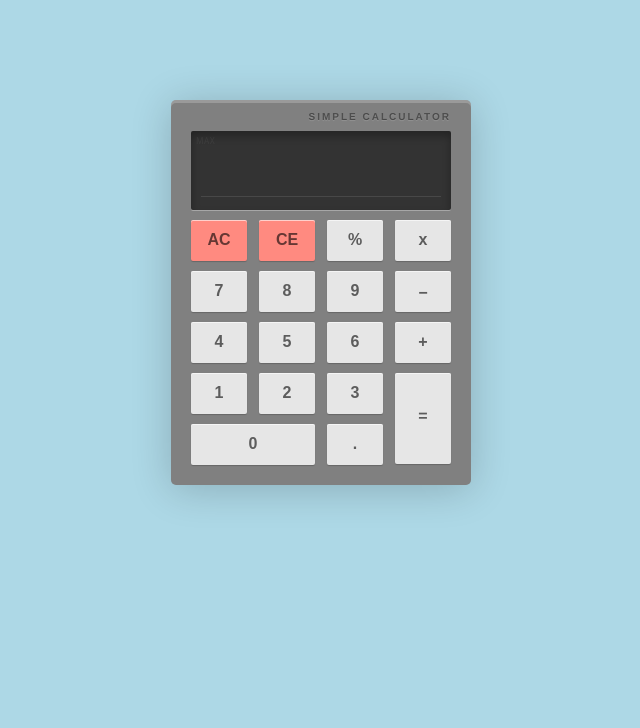
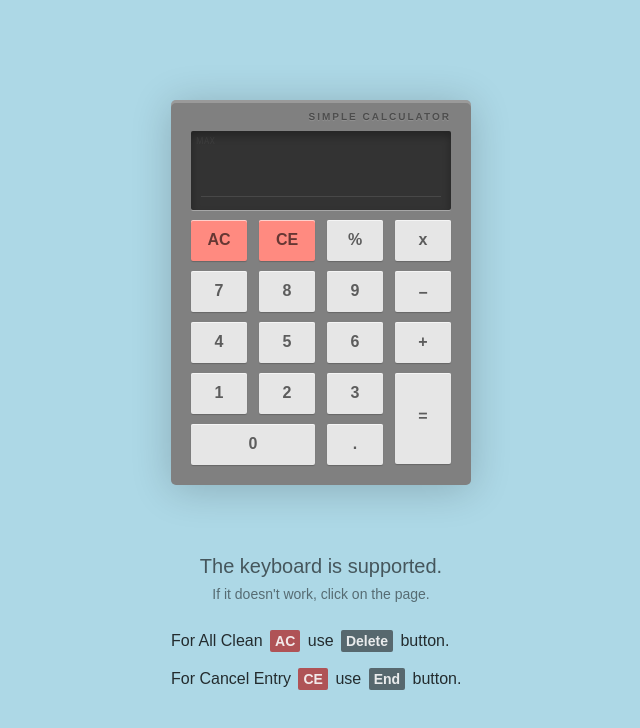
Before and after one commit to JosiahAutor/AngularCalculator, an Angular app: page / in a window 1280 px wide. Shown: the top 728 px of the page, without its empty margins (319-959 px from the left). Built offline with nearby package versions, Linux system fonts and the light colour scheme.

Commit message:
create tip component

```diff
--- a/src/app/app.module.ts
+++ b/src/app/app.module.ts
@@ -5,12 +5,14 @@ import { AppRoutingModule } from './app-routing.module';
 import { AppComponent } from './app.component';
 import { CalculatorComponent } from './components/calculator/calculator.component';
 import { BodyComponent } from './components/body/body.component';
+import { TipsComponent } from './components/tips/tips.component';
 
 @NgModule({
   declarations: [
     AppComponent,
     CalculatorComponent,
-    BodyComponent
+    BodyComponent,
+    TipsComponent
   ],
   imports: [
     BrowserModule,
--- a/src/app/components/body/body.component.html
+++ b/src/app/components/body/body.component.html
@@ -1,3 +1,4 @@
 <div class="container">
     <app-calculator></app-calculator>
+    <app-tips></app-tips>
 </div>
--- /dev/null
+++ b/src/app/components/tips/tips.component.html
@@ -0,0 +1,8 @@
+<div class="tips">
+    <div class="title">The keyboard is supported.</div>
+    <div class="hint small">If it doesn't work, click on the page.</div>
+    <div class="hint">For All Clean <span class="hint-sel">AC</span> use <span class="hint-btn">Delete</span>
+        button.</div>
+    <div class="hint">For Cancel Entry <span class="hint-sel">CE</span> use <span class="hint-btn">End</span>
+        button.</div>
+</div>
--- /dev/null
+++ b/src/app/components/tips/tips.component.ts
@@ -0,0 +1,15 @@
+import { Component, OnInit } from '@angular/core';
+
+@Component({
+  selector: 'app-tips',
+  templateUrl: './tips.component.html',
+  styleUrls: ['./tips.component.css']
+})
+export class TipsComponent implements OnInit {
+
+  constructor() { }
+
+  ngOnInit(): void {
+  }
+
+}
```
Also changed, not shown: src/app/components/tips/tips.component.css (added), 1 other file (tests, documents, lock files or other folders).
